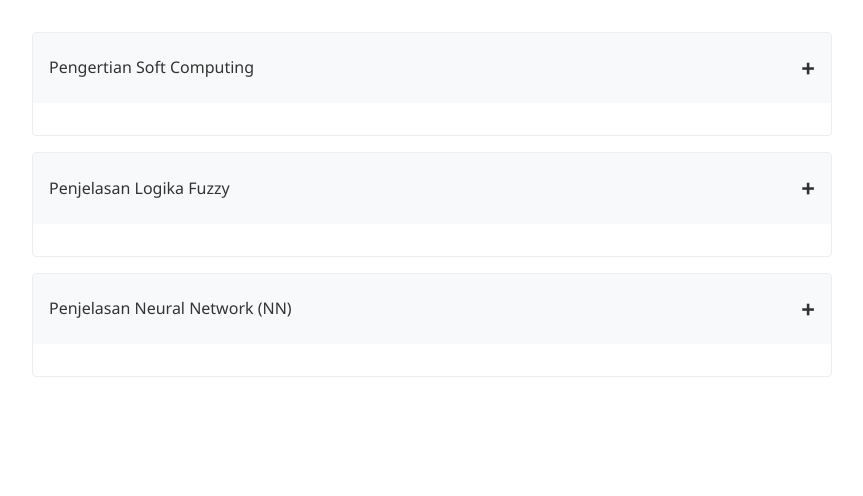
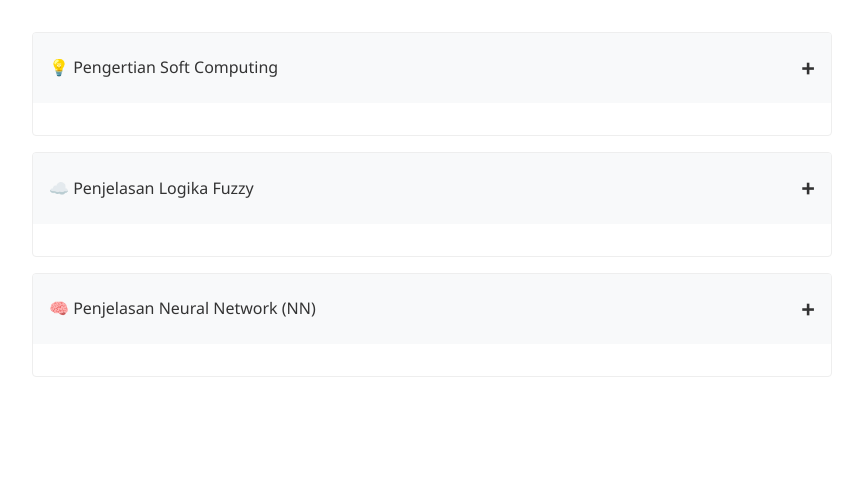
Before and after one commit to Zeidanne/sotfcomp-web-base, a Flask app: page / in a window 1280 px wide. Shown: the part 244-740 px from the top of the page, without its empty margins (208-1071 px from the left). Run offline with Flask 3, Linux system fonts and the light colour scheme.

Commit message:
feat: tugas 1 -> done

```diff
--- a/templates/index.html
+++ b/templates/index.html
@@ -21,35 +21,36 @@
                     <!-- Soft Computing Section -->
                     <div class="collapsible">
                         <div class="collapsible-header">
-                            Pengertian Soft Computing
+                            💡 Pengertian Soft Computing
                         </div>
                         <div class="collapsible-content">
                             <p>
-                                Soft Computing adalah suatu pendekatan dalam
-                                komputasi yang mengembangkan sistem cerdas yang
-                                mampu menangani ketidakpastian, ketidaktepatan,
-                                dan kebenaran parsial. Berbeda dengan komputasi
-                                konvensional (hard computing) yang memerlukan
-                                model matematika yang presisi dan lengkap, soft
-                                computing lebih toleran terhadap
-                                ketidakpresisian dan ketidakpastian.
+                                Soft Computing adalah sekumpulan metodologi
+                                komputasi yang berfokus pada toleransi terhadap
+                                ketidaktepatan, ketidakpastian, dan kebenaran
+                                parsial untuk mencapai ketangguhan (robustness),
+                                kemudahan (tractability), dan biaya solusi yang
+                                rendah. <br />
+                                <br />
+                                Berbeda dengan Hard Computing tradisional yang
+                                menuntut model matematis yang tepat dan solusi
+                                yang benar-benar akurat, Soft Computing
+                                dirancang untuk meniru cara kerja pikiran
+                                manusia dalam menghadapi masalah dunia nyata
+                                yang kompleks, di mana seringkali solusi yang
+                                memadai atau mendekati optimal sudah cukup.
                             </p>
 
-                            <p>Karakteristik utama Soft Computing meliputi:</p>
+                            <p>
+                                Komponen utama Soft Computing biasanya meliputi:
+                            </p>
                             <ul>
+                                <li>Logika Fuzzy (Fuzzy Logic)</li>
+                                <li>Jaringan Saraf Tiruan (Neural Networks)</li>
+                                <li>Algoritma Genetika (Genetic Algorithms)</li>
                                 <li>
-                                    Mampu menangani informasi yang tidak pasti
-                                    dan tidak tepat
-                                </li>
-                                <li>
-                                    Memiliki kemampuan pembelajaran dan adaptasi
-                                </li>
-                                <li>
-                                    Menggunakan pendekatan parallel processing
-                                </li>
-                                <li>
-                                    Terinspirasi dari proses biologis dan
-                                    kognitif manusia
+                                    Komputasi Probabilistik (Probabilistic
+                                    Reasoning)
                                 </li>
                             </ul>
                         </div>
@@ -58,16 +59,16 @@
                     <!-- Fuzzy Logic Section -->
                     <div class="collapsible">
                         <div class="collapsible-header">
-                            Penjelasan Logika Fuzzy
+                            ☁️ Penjelasan Logika Fuzzy
                         </div>
                         <div class="collapsible-content">
                             <p>
-                                Logika Fuzzy adalah pendekatan untuk komputasi
-                                berdasarkan "derajat kebenaran" daripada logika
-                                boolean biasa (benar/salah). Logika fuzzy meniru
-                                cara pengambilan keputusan manusia dengan
-                                kemampuan untuk menghasilkan solusi yang tepat
-                                dari data yang tidak pasti atau tidak tepat.
+                                Logika Fuzzy adalah bentuk logika yang
+                                didasarkan pada penalaran yang mendekati cara
+                                berpikir manusia. Logika ini memungkinkan nilai
+                                kebenaran variabel berada di antara 0 (salah
+                                total) dan 1 (benar total), bukannya hanya 0
+                                atau 1 seperti pada logika Boolean standar.
                             </p>
 
                             <p>Konsep dasar Logika Fuzzy:</p>
@@ -104,17 +105,15 @@
                     <!-- Neural Network Section -->
                     <div class="collapsible">
                         <div class="collapsible-header">
-                            Penjelasan Neural Network (NN)
+                            🧠 Penjelasan Neural Network (NN)
                         </div>
                         <div class="collapsible-content">
                             <p>
-                                Neural Network (Jaringan Saraf Tiruan) adalah
-                                model komputasi yang terinspirasi dari cara
-                                kerja sistem saraf biologis. NN terdiri dari
-                                node-node yang saling terhubung dan dapat
-                                memproses informasi secara parallel, mampu
-                                belajar dari pengalaman, dan beradaptasi
-                                terhadap input baru.
+                                Neural Network (Jaringan Saraf Tiruan/JST)
+                                adalah model komputasi yang terinspirasi oleh
+                                struktur dan fungsi otak biologis. Jaringan ini
+                                terdiri dari sejumlah besar unit pemrosesan yang
+                                saling terhubung yang disebut neuron (node).
                             </p>
 
                             <p>Komponen utama Neural Network:</p>
@@ -130,21 +129,16 @@
                                 </li>
                             </ul>
 
-                            <p>Karakteristik Neural Network:</p>
+                            <p>Proses Pembelajaran Neural Network:</p>
                             <ul>
-                                <li>Pembelajaran adaptif</li>
-                                <li>Self-organization</li>
-                                <li>Operasi real-time</li>
-                                <li>Toleransi terhadap kesalahan</li>
-                            </ul>
-
-                            <p>Aplikasi Neural Network:</p>
-                            <ul>
-                                <li>Pengenalan pola dan gambar</li>
-                                <li>Prediksi data time series</li>
-                                <li>Klasifikasi data</li>
-                                <li>Optimasi sistem</li>
-                            </ul>
+                                <li>
+                                    NN belajar melalui proses yang disebut pelatihan (training), di mana ia menyesuaikan
+                                    bobot koneksi untuk meminimalkan perbedaan antara output yang diprediksi dan output yang
+                                    sebenarnya (dikenal sebagai kesalahan/error). Teknik pelatihan yang umum adalah Propagasi Balik (Backpropagation).
+                                </li>
+                                <li>
+                                    NN sangat efektif untuk tugas-tugas yang melibatkan pengenalan pola yang kompleks, seperti klasifikasi gambar, pengenalan ucapan, dan prediksi.
+                                </li>
                         </div>
                     </div>
                 </div>
```
